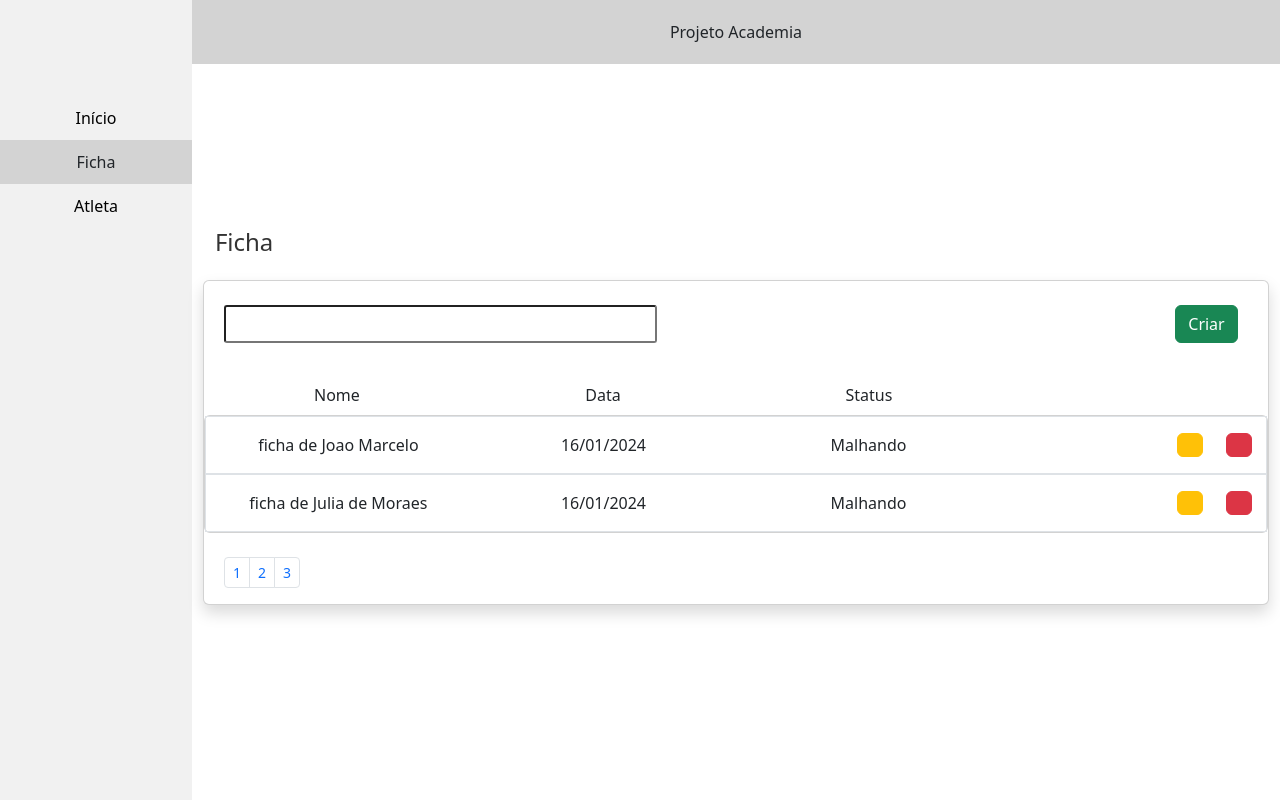
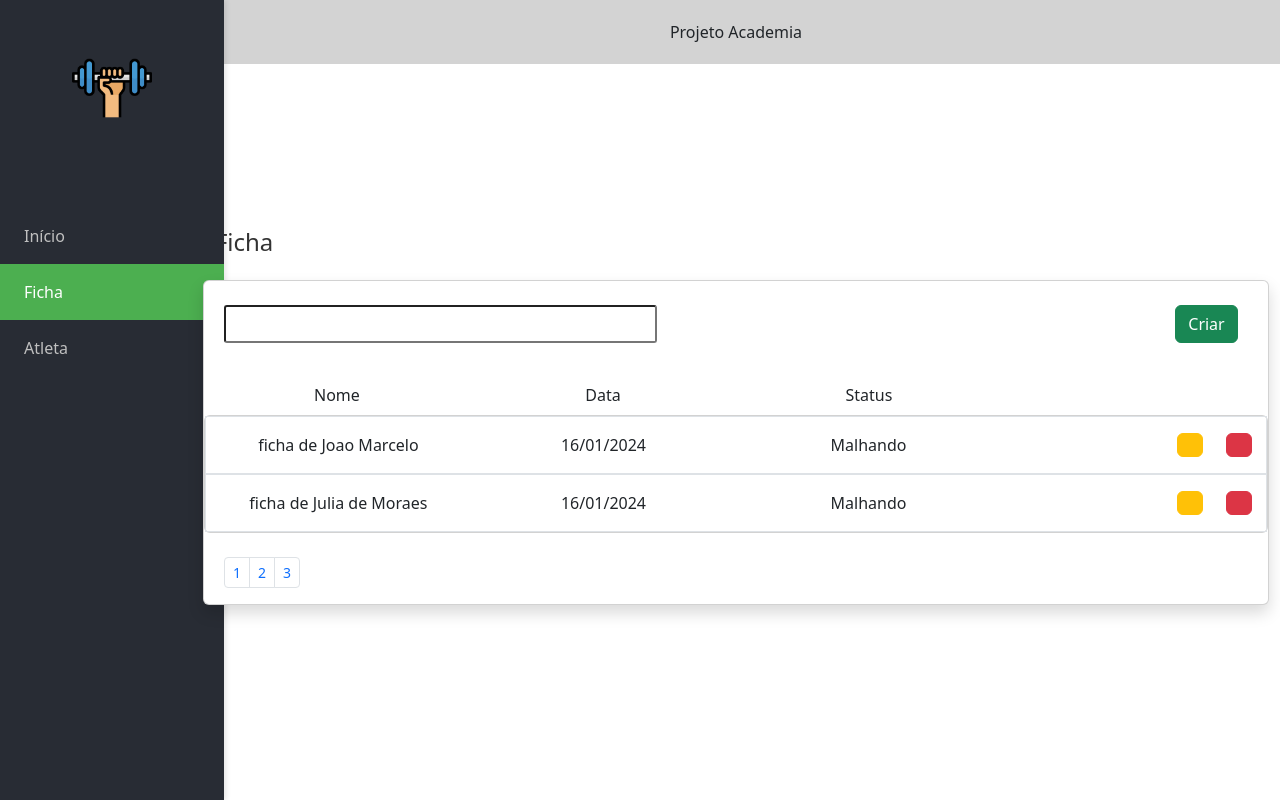
Before and after one commit to joaomarcelo09/ficha-acad-ui, a Vue app: page /ficha/list in a window 1280 px wide. Built offline with nearby package versions, Linux system fonts and the light colour scheme; no server answers.

Commit message:
fix: sidebar componization

```diff
--- a/src/App.vue
+++ b/src/App.vue
@@ -1,34 +1,18 @@
 <script setup lang="ts">
 import { RouterLink, RouterView } from 'vue-router'
+import Sidebar from './components/struture/SideBar.vue'
 </script>
 
 <template>
-  <div class="sidebar">
-      <nav>
-        <RouterLink to="/">Início</RouterLink>
-        <RouterLink to="/ficha/list">Ficha</RouterLink>
-        <RouterLink to="/atleta">Atleta</RouterLink>
-      </nav>
+  <Sidebar />
+
+  <div class="content">
+    <header>Projeto Academia</header>
+    <RouterView />
   </div>
-  <div class="content">
-    <header>
-      Projeto Academia
-    </header>
-  <RouterView />
-</div>
 </template>
 
 <style scoped>
-.sidebar {
-  margin: 0;
-  padding: 0;
-  width: 12rem;
-  background-color: #f1f1f1;
-  position: fixed;
-  height: 100%;
-  overflow: auto;
-}
-
 header {
   line-height: 1.5;
   background-color: lightgray;
@@ -40,41 +24,7 @@ div.content {
   height: auto;
 }
 
-nav {
-  width: 100%;
-  font-size: 12px;
-  text-align: center;
-  margin-top: 2rem;
-
-}
-
-nav a.router-link-exact-active {
-  color: var(--color-text);
-  background-color:#d3d3d3;
-}
-
-nav a.router-link-exact-active:hover {
-  background-color:#d3d3d3;
-}
-
-nav a {
-  display: block;
-  color: #000000;
-  width: auto;
-  padding: 10px;
-  text-decoration: none;
-}
-
-nav a:hover {
-  background-color: #f0f8ff;
-}
-
-nav a:first-of-type {
-  border: 0;
-}
-
 @media (min-width: 1024px) {
-
   header {
     display: flex;
     text-align: center;
--- /dev/null
+++ b/src/components/struture/SideBar.vue
@@ -0,0 +1,69 @@
+<template>
+  <div class="sidebar">
+    <div class="sidebar-header">
+      <img src="/public/academia.png" alt="Academia Icon" class="sidebar-icon" />
+    </div>
+    <nav>
+      <RouterLink to="/" class="nav-link" active-class="active-link">Início</RouterLink>
+      <RouterLink to="/ficha/list" class="nav-link" active-class="active-link">Ficha</RouterLink>
+      <RouterLink to="/atleta" class="nav-link" active-class="active-link">Atleta</RouterLink>
+    </nav>
+  </div>
+</template>
+
+<style scoped>
+.sidebar {
+  margin: 0;
+  padding: 0;
+  width: 14rem;
+  background-color: #282c34;
+  position: fixed;
+  height: 100%;
+  overflow: auto;
+  box-shadow: 2px 0 5px rgba(0, 0, 0, 0.1);
+}
+
+.sidebar-header {
+  display: flex;
+  justify-content: center;
+  align-items: center;
+  padding: 3rem 0;
+}
+
+.sidebar-icon {
+  width: 80px;
+  height: 80px;
+}
+
+nav {
+  width: 100%;
+  text-align: left;
+  margin-top: 2rem;
+}
+
+.nav-link {
+  display: block;
+  color: #c0c0c0;
+  width: 100%;
+  padding: 1rem 1.5rem;
+  text-decoration: none;
+  font-size: 16px;
+  transition:
+    background-color 0.3s ease,
+    color 0.3s ease;
+}
+
+.nav-link:hover {
+  background-color: #3c4048;
+  color: #ffffff;
+}
+
+.active-link {
+  background-color: #4caf50;
+  color: #ffffff;
+}
+
+nav a:first-of-type {
+  border: 0;
+}
+</style>
```
Also changed, not shown: public/academia.png (added).
